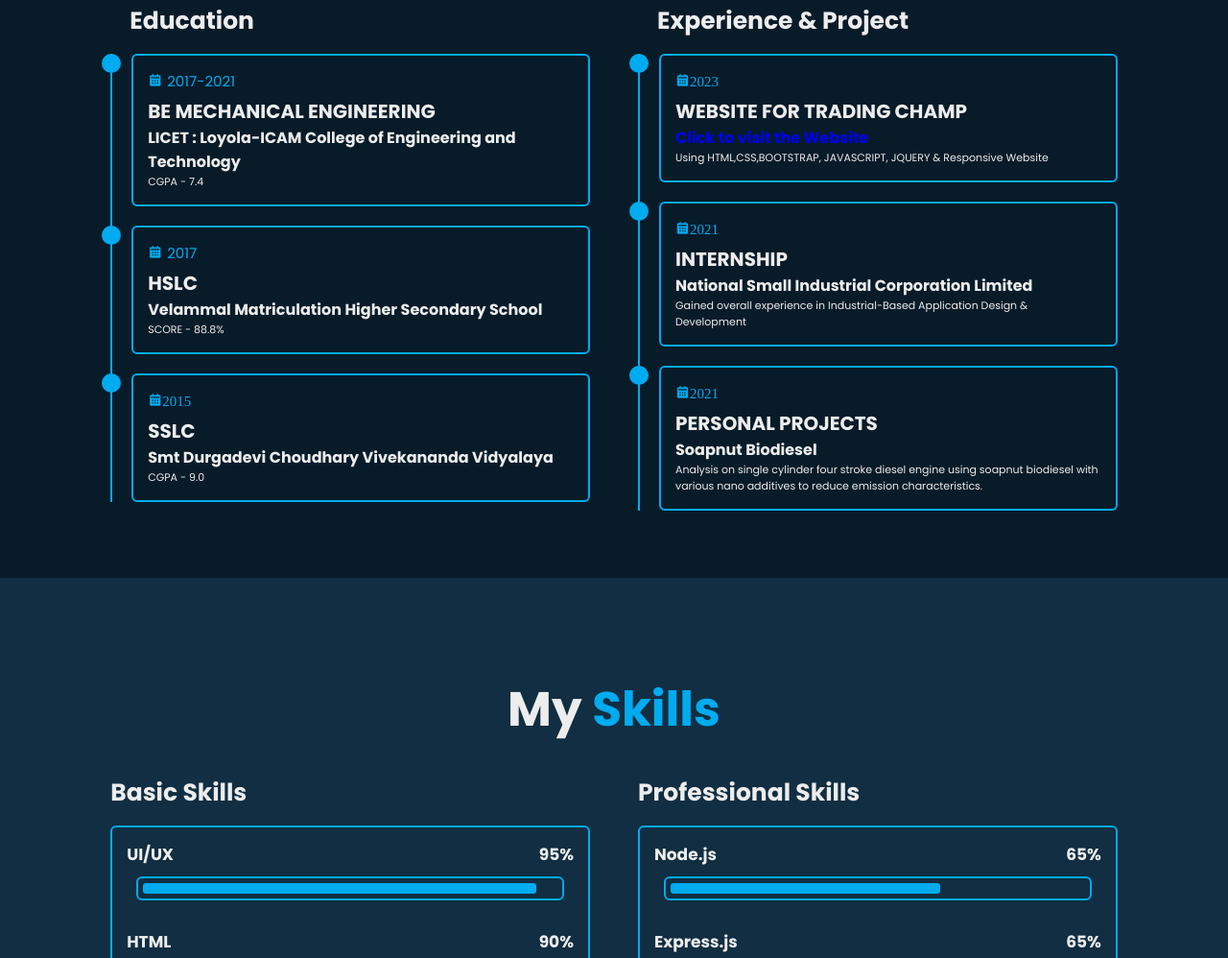
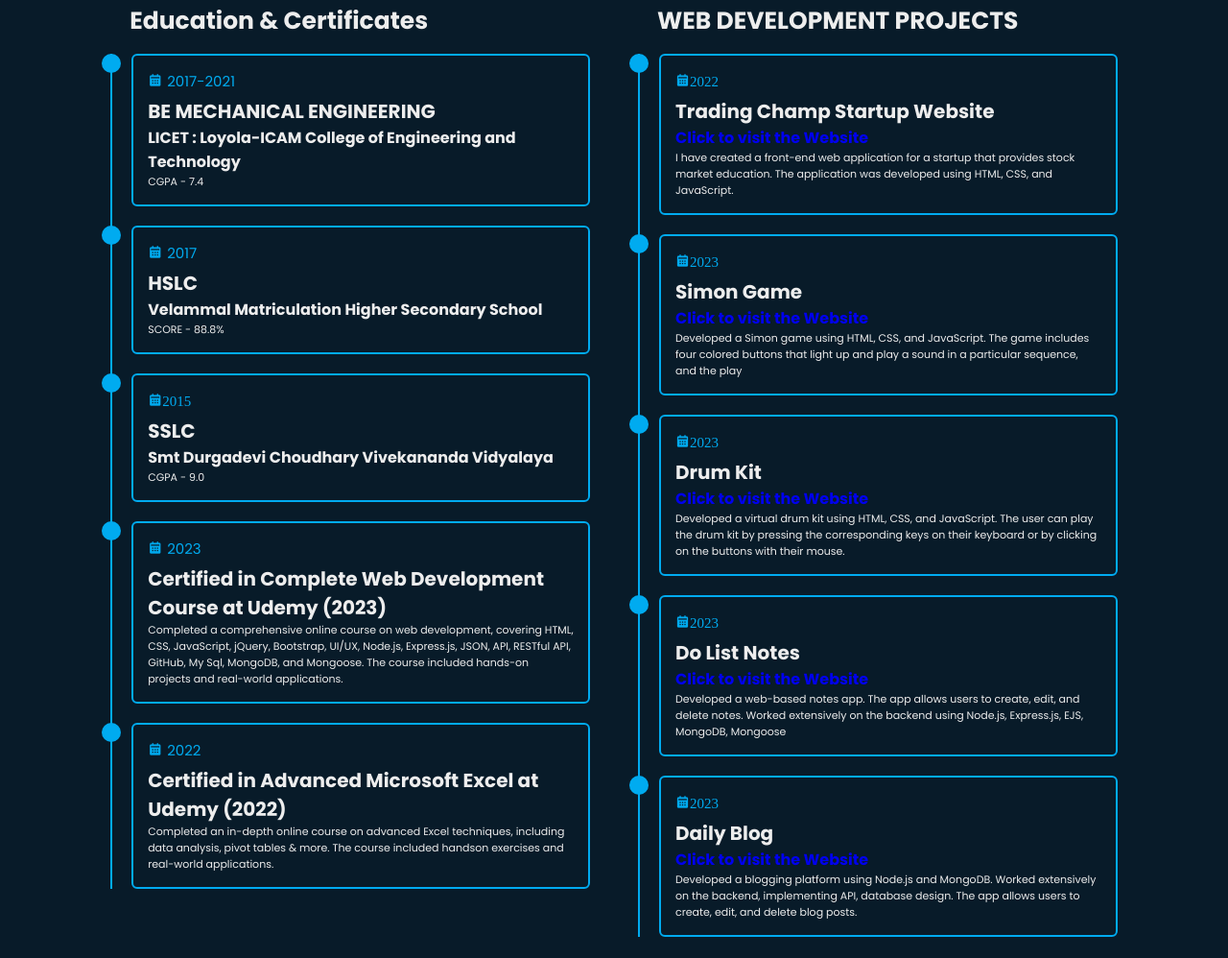
Before and after one commit to Sudarshan4599/resume, a plain HTML site: page index.html in a window 1280 px wide. Shown: the part 1802-2800 px from the top of the page at 96% size. Drawn offline with nearby package versions, Linux system fonts and the light colour scheme.

Commit message:
Add files via upload

```diff
--- a/index.html
+++ b/index.html
@@ -39,9 +39,10 @@
         <div class="home-content">
             <h1>Hi, I'm <span>Sudarshan</span></h1>
             <div class="text-animate">
-                <h3>Frontend Developer</h3>
+                <h3>WEBSITE DEVELOPER</h3>
             </div>
-            <p>A highly Dedicated and Enthusiastic Individual Aspiring to Learn and Enhance my Skills and Abilities
+            <p>Engineer with expertise in Web Development. Skilled in HTML, CSS, JavaScript, jQuery, Bootstrap, UI/UX,
+                Node.js, Express.js, JSON, API, RESTful API, Github, My Sql, MongoDB, and Mongoose.
             </p>
 
             <div class="btn-box">
@@ -72,8 +73,8 @@
         <div class="about-content">
             <h3>Web Developer! <span class="animate scroll" style="--i:3;"></span></h3>
             <p> As a Web Developer, I am excited to apply my Skills and Passion for creating responsive,
-                user-friendly websites to a challenging role. My strong background in HTML, CSS, JavaScript, Jquery,
-                Bootstrap & UI/UX
+                user-friendly websites to a challenging role. My strong background in HTML, CSS, JavaScript, jQuery, Bootstrap, UI/UX,
+                Node.js, Express.js, JSON, API, RESTful API, Github, My Sql, MongoDB, and Mongoose.
                 coupled with my eagerness to learn and grow, make me an asset to any team.</p>
 
             <div class="btn-box btns">
@@ -90,7 +91,7 @@
 
         <div class="education-row">
             <div class="education-column">
-                <h3 class="title">Education</h3>
+                <h3 class="title">Education & Certificates</h3>
 
                 <div class="education-box">
                     <div class="education-content">
@@ -129,6 +130,34 @@
                             <p> CGPA - 9.0</p>
                         </div>
                     </div>
+
+                    <div class="education-content">
+                        <div class="content">
+                            <div class="year">
+                                <i class='bx bxs-calendar'></i>2023
+                            </div>
+                            <h3>Certified in Complete Web Development Course at
+                                Udemy (2023)</h3>
+                            <p>Completed a comprehensive online course on web development, covering
+                                HTML, CSS, JavaScript, jQuery, Bootstrap, UI/UX, Node.js, Express.js,
+                                JSON, API, RESTful API, GitHub, My Sql, MongoDB, and Mongoose. The
+                                course included hands-on projects and real-world applications.</p>
+                        </div>
+                    </div>
+
+                    <div class="education-content">
+                        <div class="content">
+                            <div class="year">
+                                <i class='bx bxs-calendar'></i>2022
+                            </div>
+                            <h3>Certified in Advanced Microsoft Excel at Udemy (2022)</h3>
+                            <p>Completed an in-depth online course on advanced Excel techniques,
+                                including data analysis, pivot tables & more. The course included handson
+                                exercises and real-world applications.</p>
+                        </div>
+                    </div>
+
+
                 </div>
             </div>
 
@@ -139,19 +168,21 @@
 
 
             <div class="education-column">
-                <h3 class="title">Experience & Project</h3>
+                <h3 class="title">WEB DEVELOPMENT PROJECTS</h3>
 
                 <div class="education-box">
 
                     <div class="education-content">
                         <div class="content">
                             <div class="year">
-                                <i class='bx bxs-calendar'>2023</i>
+                                <i class='bx bxs-calendar'>2022</i>
                             </div>
-                            <h3>WEBSITE FOR TRADING CHAMP</h3>
-                            <h6><a href="https://sudarshan4599.github.io/trading_champ/">Click to visit the Website</a>
+                            <h3>Trading Champ Startup Website</h3>
+                            <h6><a href="https://sudarshan4599.github.io/tradingchamp/">Click to visit the Website</a>
                             </h6>
-                            <p>Using HTML,CSS,BOOTSTRAP, JAVASCRIPT, JQUERY & Responsive Website</p>
+                            <p>I have created a front-end web application for a startup that
+                                provides stock market education. The application was developed
+                                using HTML, CSS, and JavaScript.</p>
                         </div>
                     </div>
 
@@ -160,12 +191,14 @@
                     <div class="education-content">
                         <div class="content">
                             <div class="year">
-                                <i class='bx bxs-calendar'>2021</i>
+                                <i class='bx bxs-calendar'>2023</i>
                             </div>
-                            <h3>INTERNSHIP</h3>
-                            <h6>National Small Industrial Corporation Limited</h6>
-                            <p> Gained overall experience in Industrial-Based Application Design &
-                                Development</p>
+                            <h3>Simon Game</h3>
+                            <h6><a href="https://sudarshan4599.github.io/simongame/">Click to visit the Website</a>
+                            </h6>
+                            <p>Developed a Simon game using HTML, CSS, and JavaScript. The
+                                game includes four colored buttons that light up and play a sound
+                                in a particular sequence, and the play</p>
                         </div>
                     </div>
 
@@ -173,14 +206,47 @@
                     <div class="education-content">
                         <div class="content">
                             <div class="year">
-                                <i class='bx bxs-calendar'>2021</i>
+                                <i class='bx bxs-calendar'>2023</i>
                             </div>
-                            <h3>PERSONAL PROJECTS</h3>
-                            <h6>Soapnut Biodiesel </h6>
-                            <p>Analysis on single cylinder four stroke diesel engine using soapnut
-                                biodiesel with various nano additives to reduce emission characteristics.</p>
+                            <h3>Drum Kit</h3>
+                            <h6><a href="https://sudarshan4599.github.io/drumkit/">Click to visit the Website</a>
+                            </h6>
+                            <p>Developed a virtual drum kit using HTML, CSS, and JavaScript. The
+                                user can play the drum kit by pressing the corresponding keys on
+                                their keyboard or by clicking on the buttons with their mouse.</p>
                         </div>
                     </div>
+
+                    <div class="education-content">
+                        <div class="content">
+                            <div class="year">
+                                <i class='bx bxs-calendar'>2023</i>
+                            </div>
+                            <h3>Do List Notes</h3>
+                            <h6><a href="https://notes-v7oa.onrender.com/">Click to visit the Website</a>
+                            </h6>
+                            <p>Developed a web-based notes app. The app allows users to create,
+                                edit, and delete notes.
+                                Worked extensively on the backend using Node.js, Express.js, EJS,
+                                MongoDB, Mongoose</p>
+                        </div>
+                    </div>
+
+                    <div class="education-content">
+                        <div class="content">
+                            <div class="year">
+                                <i class='bx bxs-calendar'>2023</i>
+                            </div>
+                            <h3>Daily Blog</h3>
+                            <h6><a href="https://dailyblog-37zt.onrender.com/">Click to visit the Website</a>
+                            </h6>
+                            <p>Developed a blogging platform using Node.js and MongoDB.
+                                Worked extensively on the backend, implementing API, database
+                                design. The app allows users to create, edit, and delete blog posts.</p>
+                        </div>
+                    </div>
+
+
                 </div>
             </div>
         </div>
```
